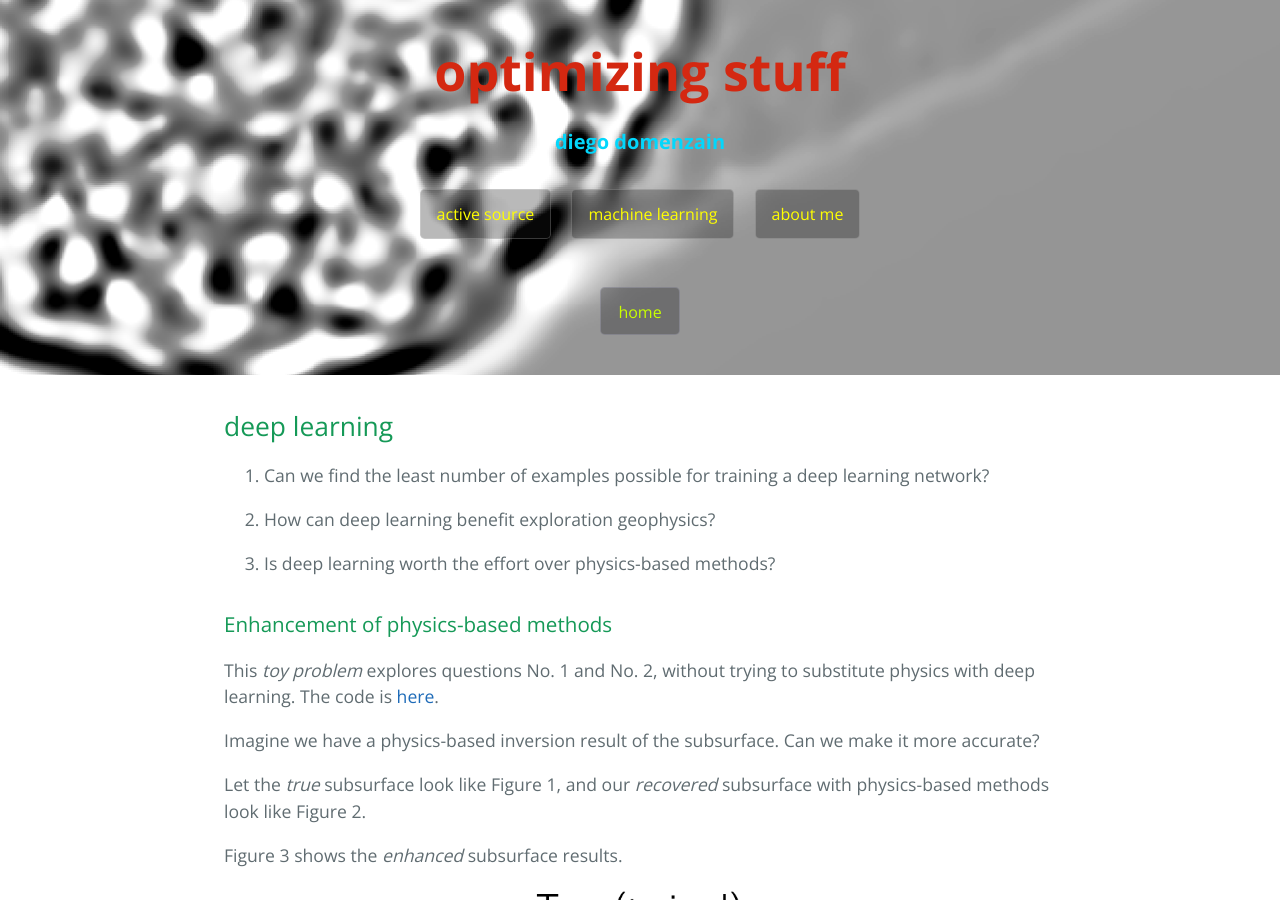
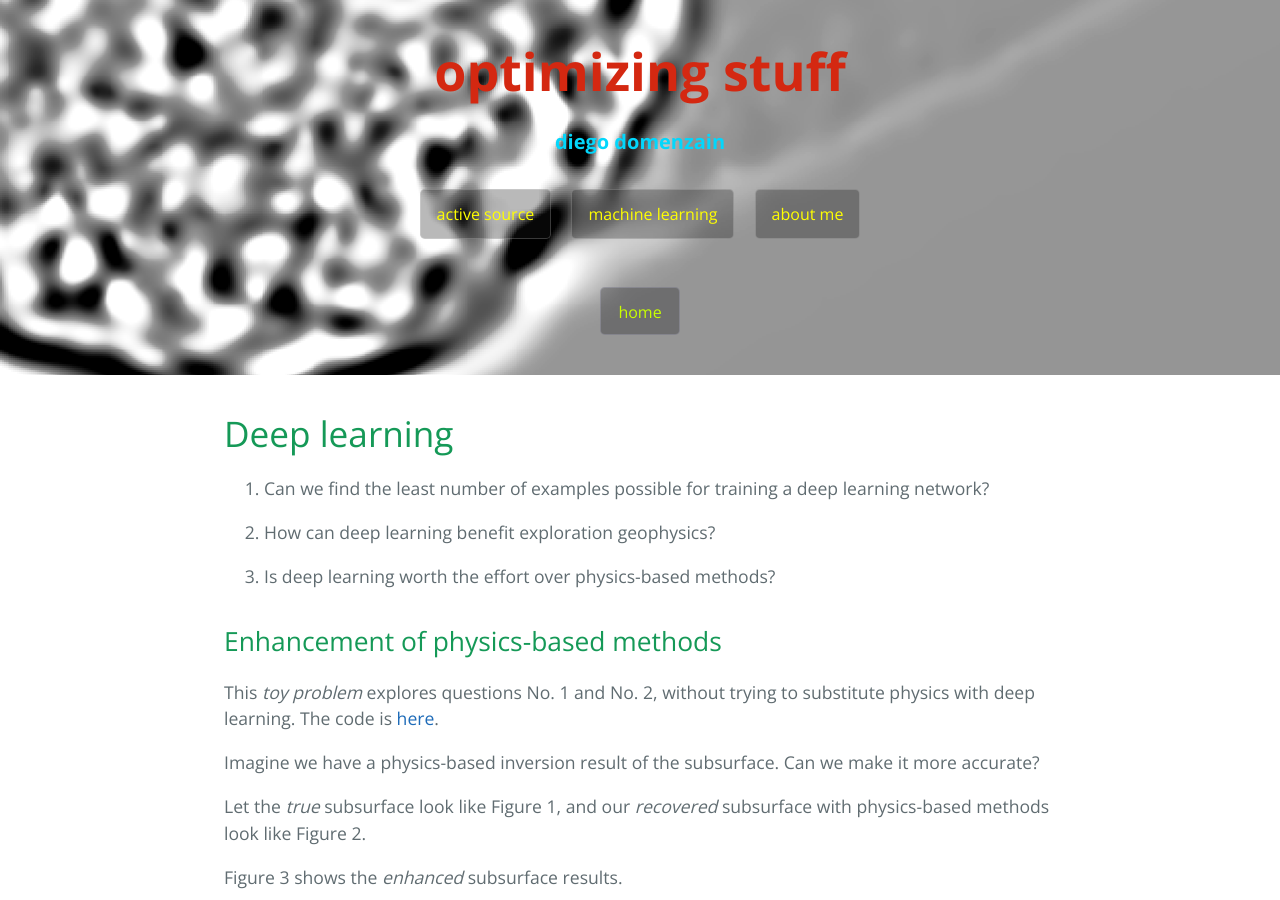
Before and after one commit to diegozain/diegozain.github.io, a Jekyll site: the page built from machine-learning.md, in a window 1280 px wide and 900 px high. Built offline with Jekyll 4.4.1, drawn with Linux system fonts in a browser that asks for light colours; our own code applies the rules of GitHub Pages for plain Markdown files.

Commit message:
mayusculas

```diff
--- a/machine-learning.md
+++ b/machine-learning.md
@@ -2,7 +2,7 @@
 layout: default
 ---
 
-## deep learning
+# Deep learning
 
 1. Can we find the least number of examples possible for training a deep learning network?
 
@@ -10,7 +10,7 @@ layout: default
 
 1. Is deep learning worth the effort over physics-based methods?
 
-### Enhancement of physics-based methods
+## Enhancement of physics-based methods
 
 This _toy problem_ explores questions No. 1 and No. 2, without trying to substitute physics with deep learning. The code is [here](https://github.com/diegozain/alles/tree/master/projects/deep-learning/pic2pic).
 
```
Also changed, not shown: active-source.md (+1 -1 lines).
